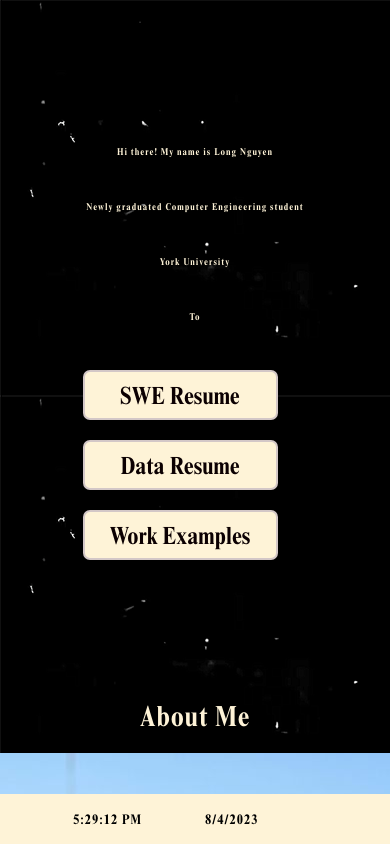
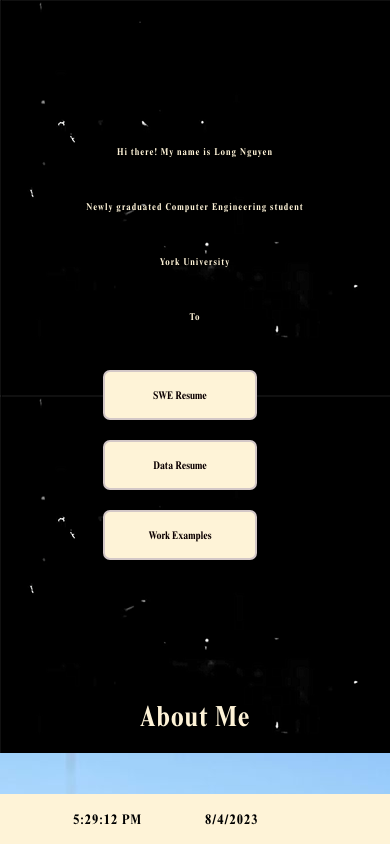
Before and after one commit to tenlalong/portfolio-website, a React (Create React App) app: page / in a window 390 px wide. Shown: the top 844 px of the page. Built offline with nearby package versions, Linux system fonts and the light colour scheme.

Commit message:
Delete old work example files & button media queries for small devices

```diff
--- a/src/pages/components/header/header.css
+++ b/src/pages/components/header/header.css
@@ -71,6 +71,7 @@
   .buttons-container {
     grid-template-columns: 1fr; /* Change the grid to a single column */
     grid-gap: 10px; /* Adjust the grid gap as needed */
+    width: 50%;
   }
 
   .name-animation-container.text {
@@ -80,7 +81,8 @@
   .left-button,
   .right-button,
   .mid-button {
-    width: 100%; /* Set the buttons to 100% width to fill the container */
+    width: 50%; /* Set the buttons to 100% width to fill the container */
+    font-size: 0.7rem;
   }
 }
 
@@ -93,6 +95,7 @@
   .buttons-container {
     grid-template-columns: 1fr; /* Change the grid to a single column */
     grid-gap: 5px; /* Adjust the grid gap as needed */
+    width: 50%;
   }
 
   .name-animation-container {
@@ -104,5 +107,6 @@
   .right-button,
   .mid-button {
     width: 50%; /* Set the buttons to 100% width to fill the container */
+    font-size: 0.7rem;
   }
 }
```
Also changed, not shown: 1 other file (tests, documents, lock files or other folders).
